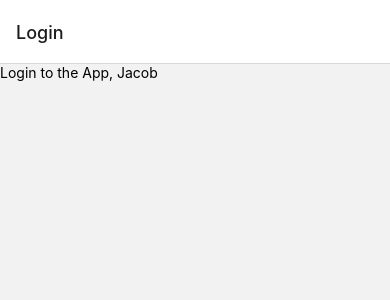
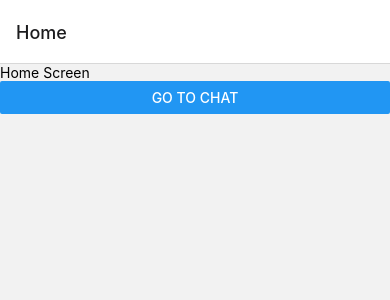
Before and after one commit to jacobcwright/TinderMock, a React Native app: screen /Login in a window 390 px wide. Shown: the top 300 px of the page. Built offline with nearby package versions, Linux system fonts and the light colour scheme.

Commit message:
fix: app.tsx uses useAuth custom hook for auth

```diff
--- a/StackNavigator.tsx
+++ b/StackNavigator.tsx
@@ -7,10 +7,12 @@ import {
 import HomeScreen from "./screens/HomeScreen";
 import ChatScreen from "./screens/ChatScreen";
 import LoginScreen from "./screens/LoginScreen";
+import useAuth from "./hooks/useAuth";
 
 const Stack = createNativeStackNavigator();
 export default function StackNavigator() {
-  const user = false;
+  // @ts-ignore
+  const { user } = useAuth();
   return (
     <Stack.Navigator>
       {user ? (
--- a/hooks/useAuth.tsx
+++ b/hooks/useAuth.tsx
@@ -10,6 +10,7 @@ export const AuthProvider = ({ children }: any) => {
     <AuthContext.Provider
       value={{
         user: "Jacob",
+        // user: null,
       }}
     >
       {children}
```
